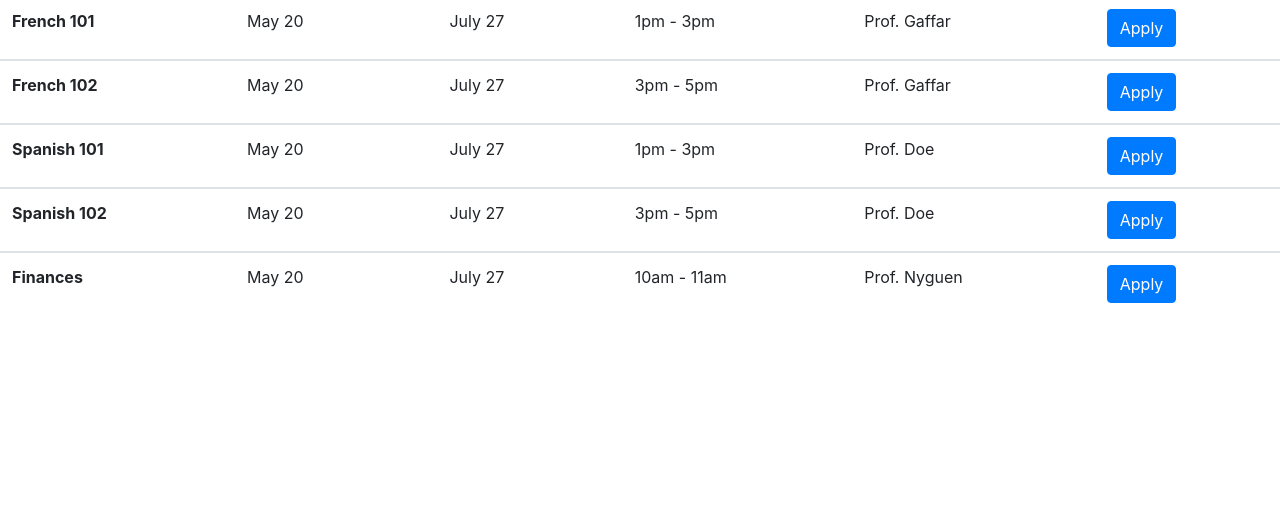
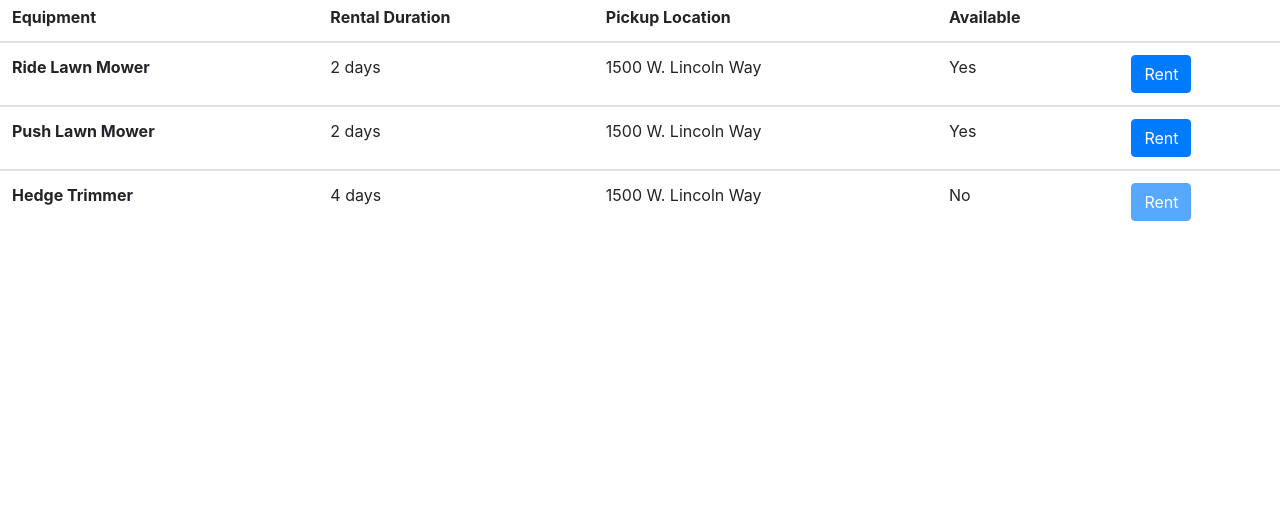
Before and after one commit to Saljooq/se329portfolio, a plain HTML site: page home_and_lawn_care/HomeAndLawnCareInfo.html in a window 1280 px wide. Shown: the part 274-800 px from the top of the page. Drawn offline with nearby package versions, Linux system fonts and the light colour scheme.

Commit message:
Update HomeAndLawnCareInfo.html

```diff
--- a/home_and_lawn_care/HomeAndLawnCareInfo.html
+++ b/home_and_lawn_care/HomeAndLawnCareInfo.html
@@ -91,67 +91,43 @@
                    <!-- navbar ends here -->
         <br>
         <h1>Home and Lawn Care Info</h1>
-
-        <br/>
+		</br>
+		<h2> Equipment Rental</h2>
         <table class="table">
             <thead>
               <tr>
-                <th scope="col">Class</th>
-                <th scope="col">Start Date</th>
-                <th scope="col">End Date</th>
-                <th scope="col">Time</th>
-                <th scope="col">Teacher</th>
+                <th scope="col">Equipment</th>
+                <th scope="col">Rental Duration</th>
+                <th scope="col">Pickup Location</th>
+                <th scope="col">Available</th>
                 <th scope="col"></th>
               </tr>
             </thead>
             <tbody>
               <tr>
-                <th scope="row">French 101</th>
-                <td>May 20</td>
-                <td>July 27</td>
-                <td>1pm - 3pm</td>
-                <td>Prof. Gaffar</td>
-                <td><button class="btn btn-primary" onclick="window.location.href='../success.html'">Apply</button></td>
+                <th scope="row">Ride Lawn Mower</th>
+                <td>2 days</td>
+                <td>1500 W. Lincoln Way</td>
+                <td>Yes</td>
+                <td><button class="btn btn-primary" onclick="window.location.href='../success.html'">Rent</button></td>
               </tr>
             </tbody>
             <tbody>
               <tr>
-                <th scope="row">French 102</th>
-                <td>May 20</td>
-                <td>July 27</td>
-                <td>3pm - 5pm</td>
-                <td>Prof. Gaffar</td>
-                <td><button class="btn btn-primary" onclick="window.location.href='../success.html'">Apply</button></td>
+                <th scope="row">Push Lawn Mower</th>
+                <td>2 days</td>
+                <td>1500 W. Lincoln Way</td>
+                <td>Yes</td>
+                <td><button class="btn btn-primary" onclick="window.location.href='../success.html'">Rent</button></td>
               </tr>
             </tbody>
             <tbody>
               <tr>
-                <th scope="row">Spanish 101</th>
-                <td>May 20</td>
-                <td>July 27</td>
-                <td>1pm - 3pm</td>
-                <td>Prof. Doe</td>
-                <td><button class="btn btn-primary" onclick="window.location.href='../success.html'">Apply</button></td>
-              </tr>
-            </tbody>
-            <tbody>
-              <tr>
-                <th scope="row">Spanish 102</th>
-                <td>May 20</td>
-                <td>July 27</td>
-                <td>3pm - 5pm</td>
-                <td>Prof. Doe</td>
-                <td><button class="btn btn-primary" onclick="window.location.href='../success.html'">Apply</button></td>
-              </tr>
-            </tbody>
-            <tbody>
-              <tr>
-                <th scope="row">Finances</th>
-                <td>May 20</td>
-                <td>July 27</td>
-                <td>10am - 11am</td>
-                <td>Prof. Nyguen</td>
-                <td><button class="btn btn-primary" onclick="window.location.href='../success.html'">Apply</button></td>
+                <th scope="row">Hedge Trimmer</th>
+                <td>4 days</td>
+                <td>1500 W. Lincoln Way</td>
+                <td>No</td>
+                <td><button class="btn btn-primary" onclick="window.location.href='../success.html'" disabled>Rent</button></td>
               </tr>
             </tbody>
           </table>
```
